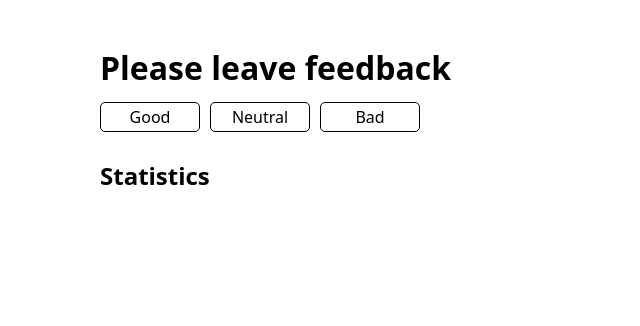
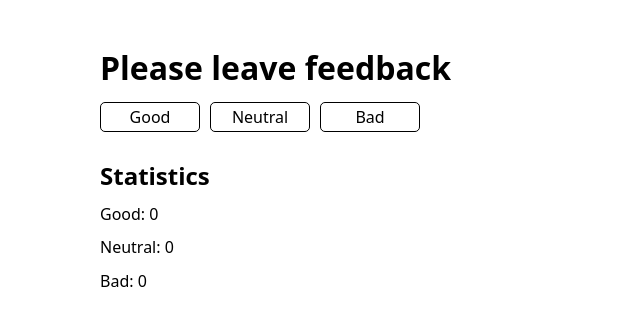
Before and after one commit to lex-od/goit-react-hw-02-feedback, a React (Create React App) app: page / in a window 1280 px wide. Shown: the top 326 px of the page, without its empty margins (0-640 px from the left). Built offline with nearby package versions, Linux system fonts and the light colour scheme.

Commit message:
Statistics added

```diff
--- a/src/App.js
+++ b/src/App.js
@@ -1,6 +1,7 @@
 import { Component } from 'react';
 import css from './styles/App.module.scss';
 import FeedbackOptions from './components/FeedbackOptions';
+import Statistics from './components/Statistics';
 
 class App extends Component {
     state = {
@@ -9,20 +10,28 @@ class App extends Component {
         bad: 0,
     };
 
-    handleLeaveFeedback(feedback) {
-        console.log(feedback);
-    }
+    handleLeaveFeedback = feedback => {
+        this.setState({ [feedback]: this.state[feedback] + 1 });
+    };
 
     render() {
+        const { good, neutral, bad } = this.state;
+
         return (
             <>
                 <h1 className={css.feedbackTitle}>Please leave feedback</h1>
                 <FeedbackOptions
                     options={Object.keys(this.state)}
                     onLeaveFeedback={this.handleLeaveFeedback}
-                ></FeedbackOptions>
+                />
                 <h2 className={css.statisticsTitle}>Statistics</h2>
-                {/* <Statistics good={} neutral={} bad={} total={} positivePercentage={}></Statistics> */}
+                <Statistics
+                    good={good}
+                    neutral={neutral}
+                    bad={bad}
+                    // total={}
+                    // positivePercentage={}
+                />
             </>
         );
     }
--- a/src/components/FeedbackOptions/FeedbackOptions.jsx
+++ b/src/components/FeedbackOptions/FeedbackOptions.jsx
@@ -1,3 +1,4 @@
+import PropTypes from 'prop-types';
 import css from './FeedbackOptions.module.scss';
 
 const FeedbackOptions = ({ options, onLeaveFeedback }) => (
@@ -15,4 +16,9 @@ const FeedbackOptions = ({ options, onLeaveFeedback }) => (
     </ul>
 );
 
+FeedbackOptions.propTypes = {
+    options: PropTypes.arrayOf(PropTypes.string).isRequired,
+    onLeaveFeedback: PropTypes.func.isRequired,
+};
+
 export default FeedbackOptions;
--- /dev/null
+++ b/src/components/Statistics/Statistics.jsx
@@ -0,0 +1,18 @@
+import PropTypes from 'prop-types';
+import css from './Statistics.module.scss';
+
+const Statistics = ({ good, neutral, bad }) => (
+    <>
+        <p className={css.statsItem}>Good: {good}</p>
+        <p className={css.statsItem}>Neutral: {neutral}</p>
+        <p className={css.statsItem}>Bad: {bad}</p>
+    </>
+);
+
+Statistics.propTypes = {
+    good: PropTypes.number.isRequired,
+    neutral: PropTypes.number.isRequired,
+    bad: PropTypes.number.isRequired,
+};
+
+export default Statistics;
--- /dev/null
+++ b/src/components/Statistics/Statistics.module.scss
@@ -0,0 +1,5 @@
+.statsItem {
+    &:not(:last-child) {
+        margin-bottom: 15px;
+    }
+}
--- /dev/null
+++ b/src/components/Statistics/index.js
@@ -0,0 +1 @@
+export { default } from './Statistics';
```
